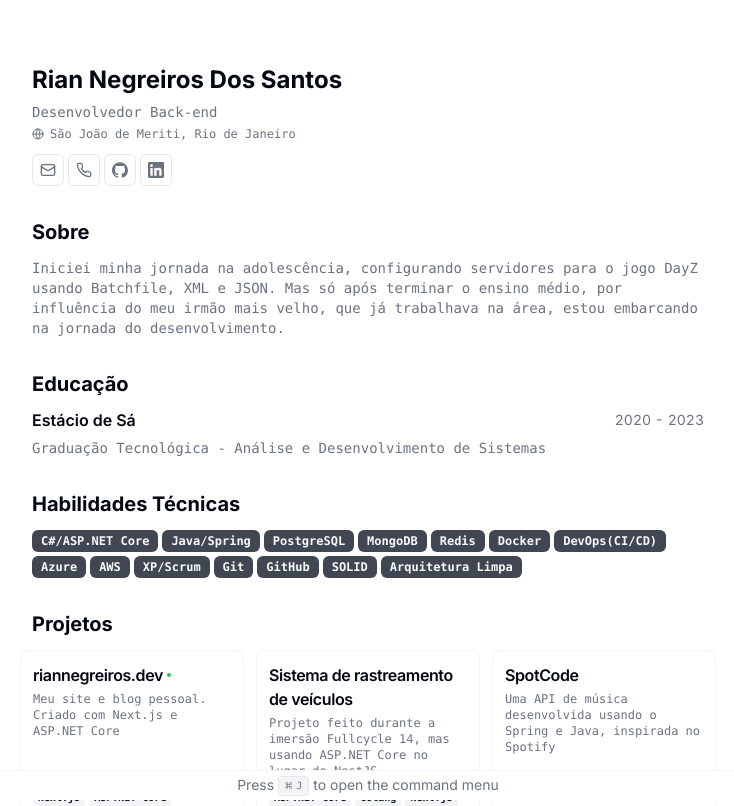
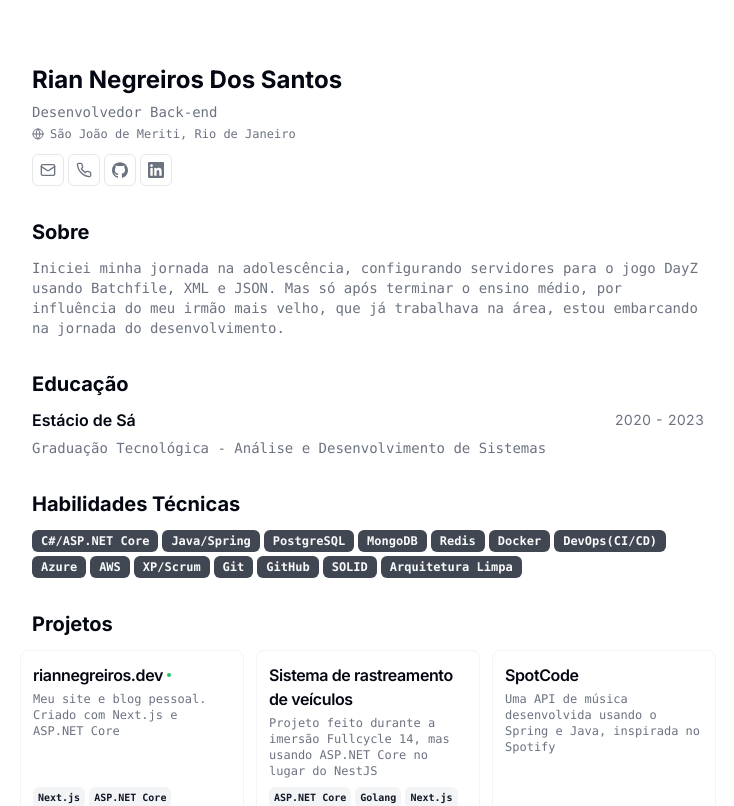
Before and after one commit to RianNegreiros/curriculum-vitae, a Next.js app: page / in a window 1280 px wide. Shown: the top 806 px of the page, without its empty margins (272-1006 px from the left). Built offline with nearby package versions, Linux system fonts and the light colour scheme.

Commit message:
remove command menu

```diff
--- a/src/app/page.tsx
+++ b/src/app/page.tsx
@@ -1,7 +1,5 @@
-import { Avatar, AvatarFallback, AvatarImage } from "@/components/ui/avatar";
 import { Card, CardHeader, CardContent } from "@/components/ui/card";
 import { Badge } from "@/components/ui/badge";
-import { CommandMenu } from "@/components/command-menu";
 import { Metadata } from "next";
 import { Section } from "@/components/ui/section";
 import { GlobeIcon, MailIcon, PhoneIcon } from "lucide-react";
@@ -142,19 +140,6 @@ export default function Page() {
           </div>
         </Section>
       </section>
-
-      <CommandMenu
-        links={[
-          {
-            url: RESUME_DATA.personalWebsiteUrl,
-            title: "Personal Website",
-          },
-          ...RESUME_DATA.contact.social.map((socialMediaLink) => ({
-            url: socialMediaLink.url,
-            title: socialMediaLink.name,
-          })),
-        ]}
-      />
     </main>
   );
 }
--- a/src/components/command-menu.tsx
+++ /dev/null
@@ -1,85 +0,0 @@
-"use client";
-
-import * as React from "react";
-
-import {
-  CommandDialog,
-  CommandEmpty,
-  CommandGroup,
-  CommandInput,
-  CommandItem,
-  CommandList,
-  CommandSeparator,
-} from "@/components/ui/command";
-import { Button } from "./ui/button";
-import { CommandIcon } from "lucide-react";
-
-interface Props {
-  links: { url: string; title: string }[];
-}
-
-export const CommandMenu = ({ links }: Props) => {
-  const [open, setOpen] = React.useState(false);
-
-  React.useEffect(() => {
-    const down = (e: KeyboardEvent) => {
-      if (e.key === "j" && (e.metaKey || e.ctrlKey)) {
-        e.preventDefault();
-        setOpen((open) => !open);
-      }
-    };
-
-    document.addEventListener("keydown", down);
-    return () => document.removeEventListener("keydown", down);
-  }, []);
-
-  return (
-    <>
-      <p className="fixed bottom-0 left-0 right-0 hidden border-t border-t-muted bg-white p-1 text-center text-sm text-muted-foreground print:hidden xl:block">
-        Press{" "}
-        <kbd className="pointer-events-none inline-flex h-5 select-none items-center gap-1 rounded border bg-muted px-1.5 font-mono text-[10px] font-medium text-muted-foreground opacity-100">
-          <span className="text-xs">⌘</span>J
-        </kbd>{" "}
-        to open the command menu
-      </p>
-      <Button
-        onClick={() => setOpen((open) => !open)}
-        variant="outline"
-        size="icon"
-        className="fixed bottom-4 right-4 flex rounded-full shadow-2xl print:hidden xl:hidden"
-      >
-        <CommandIcon className="my-6 size-6" />
-      </Button>
-      <CommandDialog open={open} onOpenChange={setOpen}>
-        <CommandInput placeholder="Type a command or search..." />
-        <CommandList>
-          <CommandEmpty>No results found.</CommandEmpty>
-          <CommandGroup heading="Actions">
-            <CommandItem
-              onSelect={() => {
-                setOpen(false);
-                window.print();
-              }}
-            >
-              <span>Print</span>
-            </CommandItem>
-          </CommandGroup>
-          <CommandGroup heading="Links">
-            {links.map(({ url, title }) => (
-              <CommandItem
-                key={url}
-                onSelect={() => {
-                  setOpen(false);
-                  window.open(url, "_blank");
-                }}
-              >
-                <span>{title}</span>
-              </CommandItem>
-            ))}
-          </CommandGroup>
-          <CommandSeparator />
-        </CommandList>
-      </CommandDialog>
-    </>
-  );
-};
```
